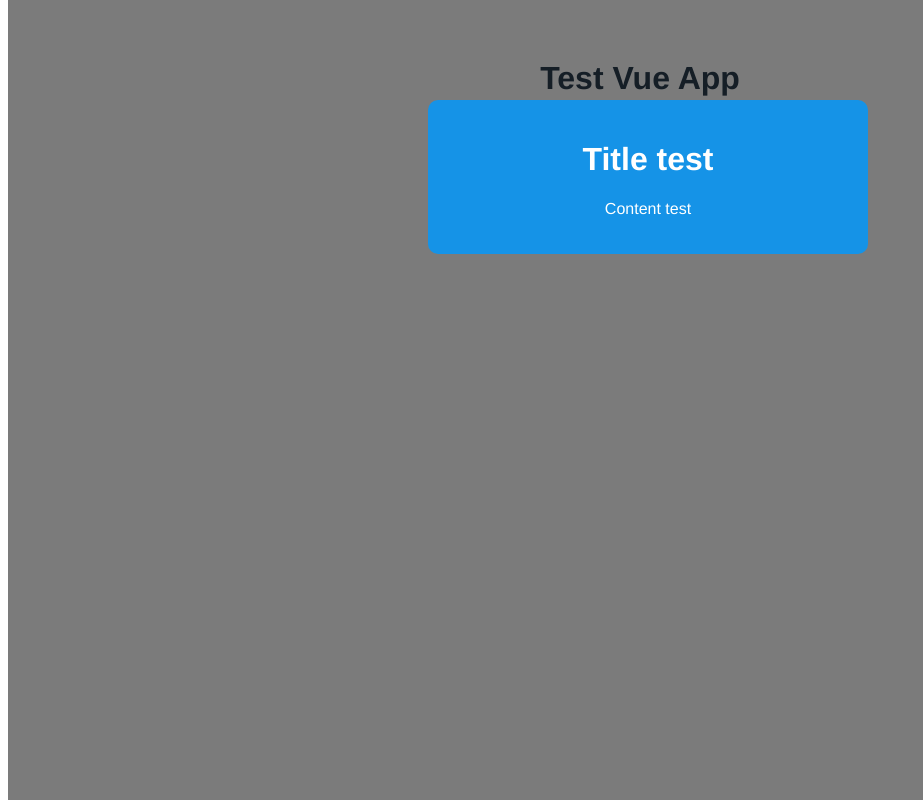
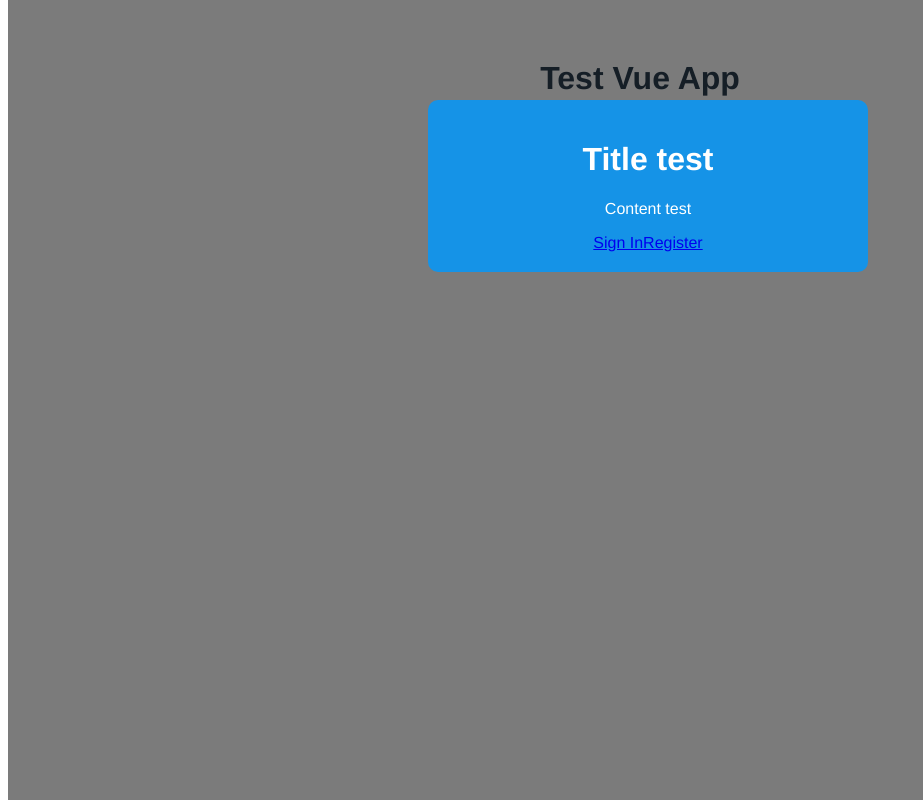
Before and after one commit to jhonpabz/vue-3-test, a Vue app in the folder modal-project/: page / in a window 1280 px wide. Both pictures are taken after a click on the button "Show". Shown: the whole page, without its empty margins (0-923 px from the left). Built offline with nearby package versions, Linux system fonts and the light colour scheme.

Commit message:
Added slot with special attribute.

```diff
--- a/modal-project/src/App.vue
+++ b/modal-project/src/App.vue
@@ -5,6 +5,10 @@
       theme="sale"
       @close="toggleModal"
     >
+        <template v-slot:links>
+          <a href="#">Sign In</a>
+          <a href="#">Register</a>
+        </template>
         <h1>{{ header }}</h1>
         <p>{{ content }}</p>
     </Modal>
--- a/modal-project/src/components/Modal.vue
+++ b/modal-project/src/components/Modal.vue
@@ -1,7 +1,8 @@
 <template>
 <div class="backdrop" @click.self="$emit('close')"> <!-- .self: For backfdrop only -->
     <div class="modal" :class="{ sale: theme === 'sale'}">
-        <slot />
+        <slot>Default content</slot> <!-- Only shows when slot has no value -->
+        <slot name="links"></slot>
     </div>
 </div>
 </template>
```
